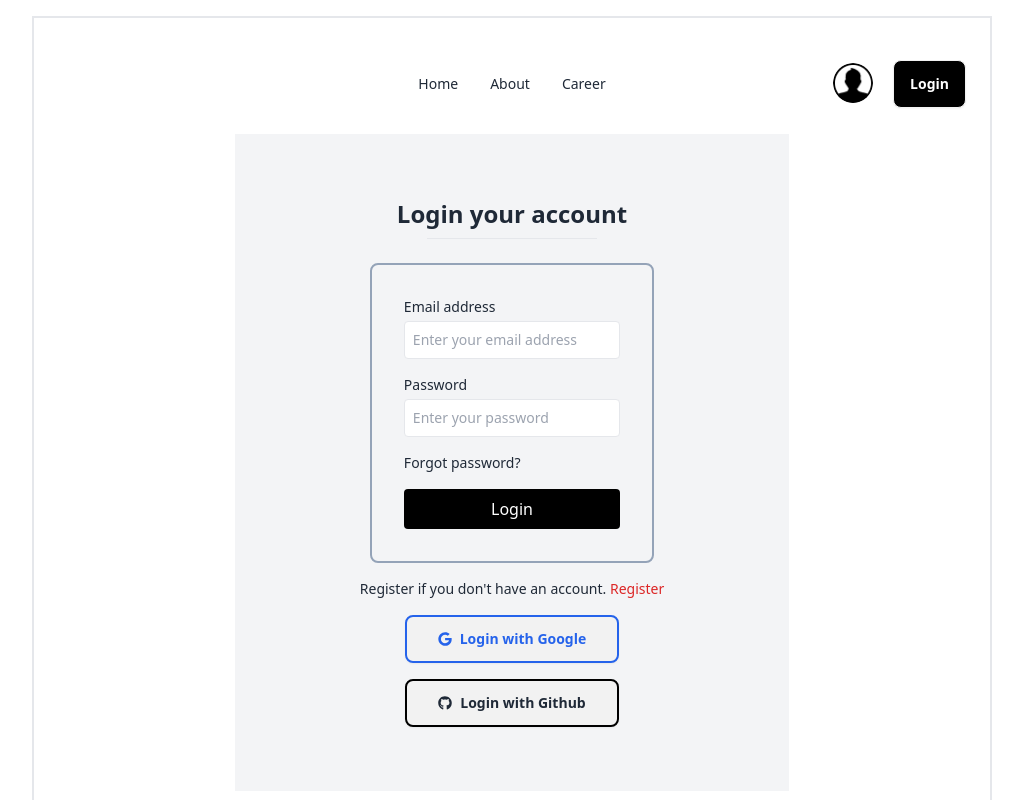
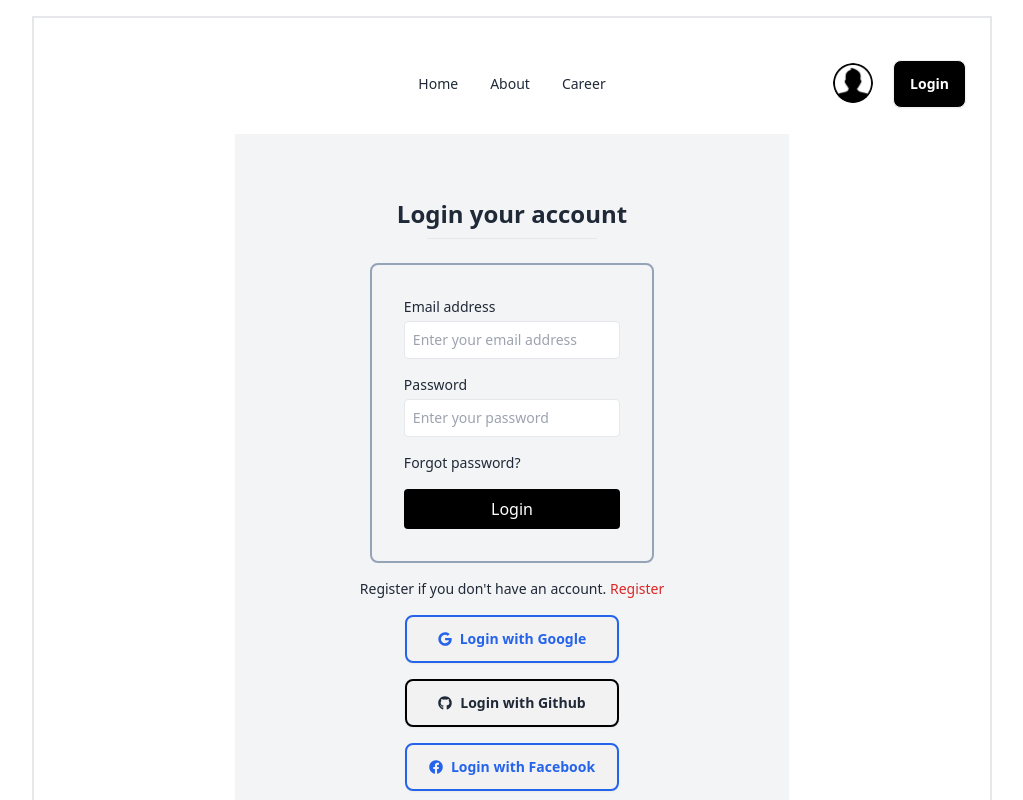
Before and after one commit to oworkmahade/Real-estate, a React (Vite) app: page /login in a window 1280 px wide. Shown: the top 800 px of the page, without its empty margins (128-1151 px from the left). Built offline with nearby package versions, Linux system fonts and the light colour scheme; no server answers.

Commit message:
commited

```diff
--- a/src/pages/Login/Login.jsx
+++ b/src/pages/Login/Login.jsx
@@ -2,7 +2,7 @@ import Navbar from "../Shared/Navbar/Navbar";
 import { Link, useLocation, useNavigate } from "react-router-dom";
 import { useContext, useRef, useState } from "react";
 import { AuthContext } from "../../providers/AuthProvider";
-import { FaGoogle, FaGithub } from "react-icons/fa";
+import { FaGoogle, FaGithub, FaFacebook } from "react-icons/fa";
 
 function Login() {
   // state for holding email from input field using useRef
@@ -15,7 +15,13 @@ function Login() {
   const location = useLocation();
   // receiving signInUser
   const authInfo = useContext(AuthContext);
-  const { signInUser, resetPassword, googleSignIn, githubSignIn } = authInfo;
+  const {
+    signInUser,
+    resetPassword,
+    googleSignIn,
+    githubSignIn,
+    facebookSignIn,
+  } = authInfo;
 
   const navigate = useNavigate();
 
@@ -97,7 +103,24 @@ function Login() {
       });
   };
 
-  // handle password reset
+  // facebook sign in handler
+
+  const handleFacebookSignIn = () => {
+    facebookSignIn()
+      .then((result) => {
+        // The signed-in user info.
+
+        const user = result.user;
+
+        console.log(user.email, "facebook login successful");
+        navigate(location?.state ? location.state : "/");
+      })
+      .catch((error) => {
+        console.log(error.message);
+      });
+  };
+
+  // handle password reset9430683452144
   const handlePasswordReset = () => {
     const email = emailRef.current?.value;
 
@@ -215,7 +238,7 @@ function Login() {
         </span>
 
         {/* login with  */}
-        <div className=" login-with mt-4 w-2/4 mx-auto">
+        <div className="w-2/4 mx-auto mt-4 login-with">
           <div className="flex flex-col items-start justify-center gap-4">
             <button
               onClick={handleGoogleSignIn}
@@ -231,6 +254,13 @@ function Login() {
               <FaGithub />
               Login with Github
             </button>
+            <button
+              onClick={handleFacebookSignIn}
+              className="w-full text-blue-600 border-2 border-blue-600 btn"
+            >
+              <FaFacebook />
+              Login with Facebook
+            </button>
           </div>
         </div>
       </div>
--- a/src/providers/AuthProvider.jsx
+++ b/src/providers/AuthProvider.jsx
@@ -3,6 +3,7 @@ import PropTypes from "prop-types";
 import app from "../firebase/firebase.config";
 import {
   createUserWithEmailAndPassword,
+  FacebookAuthProvider,
   getAuth,
   GithubAuthProvider,
   GoogleAuthProvider,
@@ -82,6 +83,14 @@ function AuthProvider({ children }) {
     return signInWithPopup(auth, githubProvider);
   };
 
+  // facebook sign in
+  const facebookAuthProvider = new FacebookAuthProvider();
+
+  const facebookSignIn = () => {
+    setLoading(true);
+    return signInWithPopup(auth, facebookAuthProvider);
+  };
+
   // value to pass to all child
   const authInfo = {
     user,
@@ -90,6 +99,7 @@ function AuthProvider({ children }) {
     logOut,
     googleSignIn,
     githubSignIn,
+    facebookSignIn,
     resetPassword,
     loading,
   };
```
